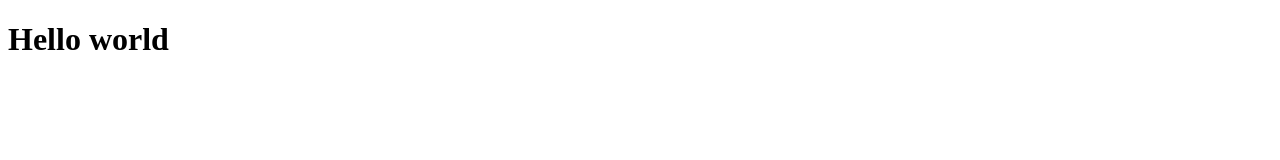
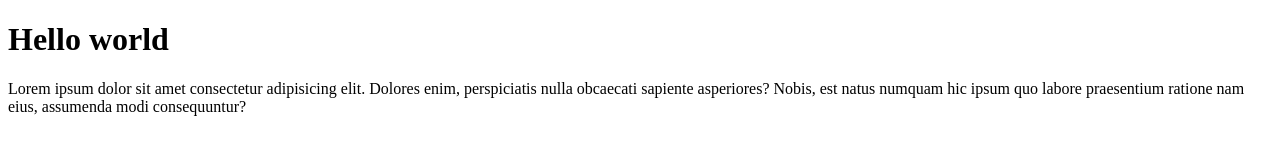
Before and after one commit to AndiAq06/git-remote-test, a plain HTML site: page index.html in a window 1280 px wide. Drawn offline with Linux system fonts and the light colour scheme.

Commit message:
Menambahkan paragraf

```diff
--- a/index.html
+++ b/index.html
@@ -8,5 +8,6 @@
   </head>
   <body>
     <h1>Hello world</h1>
+    <p>Lorem ipsum dolor sit amet consectetur adipisicing elit. Dolores enim, perspiciatis nulla obcaecati sapiente asperiores? Nobis, est natus numquam hic ipsum quo labore praesentium ratione nam eius, assumenda modi consequuntur?</p>
   </body>
 </html>
```
